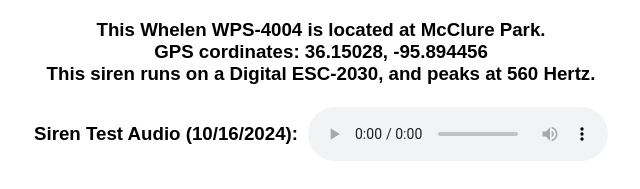
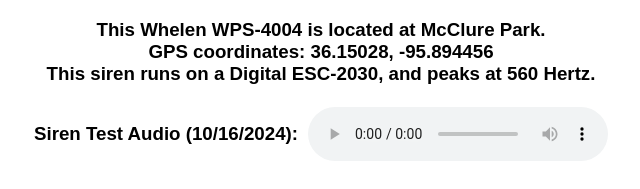
Before and after one commit to ElijahHamilton/Tulsa-Ba-Sirens, a plain HTML site: page siren4.html in a window 1280 px wide. Shown: the part 591-780 px from the top of the page, 319-959 px from the left. Drawn offline with Linux system fonts and the light colour scheme.

Commit message:
Update siren4.html

```diff
--- a/siren4.html
+++ b/siren4.html
@@ -26,7 +26,7 @@
     <h3>Whelen WPS-4004</h3>
 	<img src="imgs/siren4_full.jpg" alt="Siren Image">
     <h3>This Whelen WPS-4004 is located at McClure Park.<br>
-	GPS cordinates: 36.15028, -95.894456<br>
+	GPS coordinates: 36.15028, -95.894456<br>
 	This siren runs on a Digital ESC-2030, and peaks at 560 Hertz.</h3>
 	<div class="aud">
 		<h3>Siren Test Audio (10/16/2024):</h3>
```
